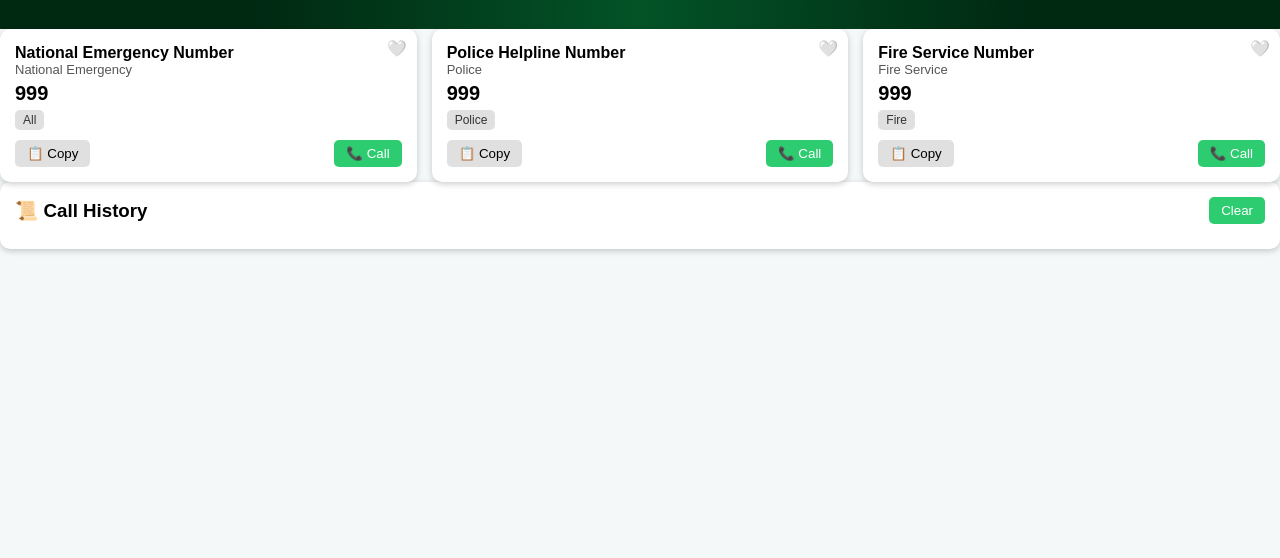
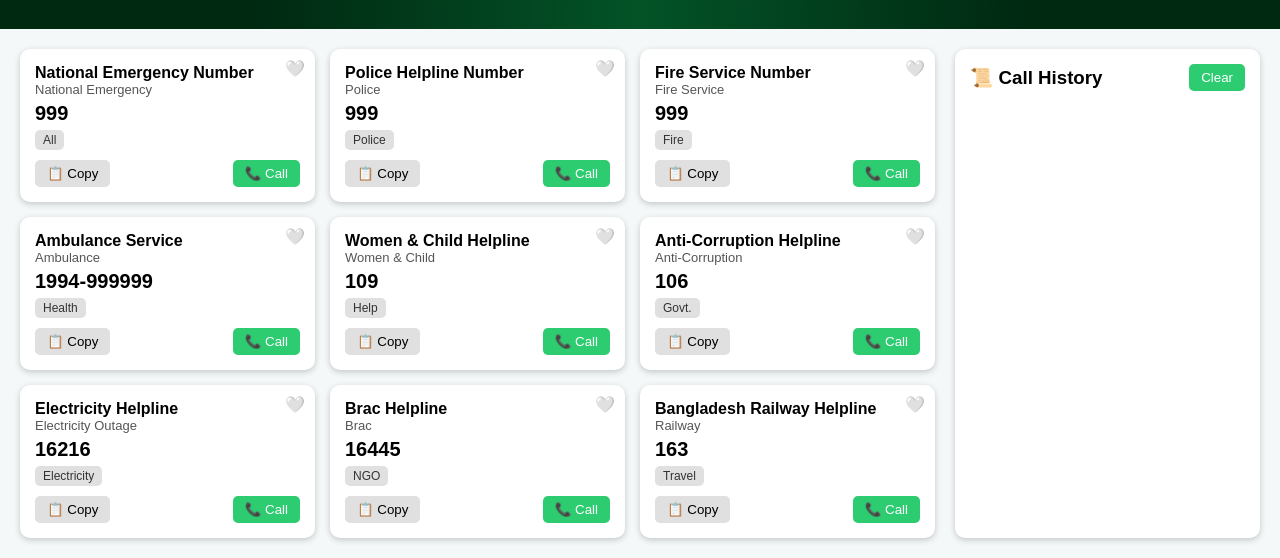
Before and after one commit to shraboni016/emergency-contact, a plain HTML site: page index.html in a window 1280 px wide. Shown: the part 253-811 px from the top of the page. Drawn offline with Linux system fonts and the light colour scheme.

Commit message:
added all card

```diff
--- a/index.html
+++ b/index.html
@@ -37,9 +37,10 @@
   </section>
 
     <!-- Main Section -->
-    <main class="main-section">
+  <main class="main-section">
     <!-- Card Section -->
     <div class="card-section">
+      <!-- Example Card -->
       <div class="card">
         <span class="heart" onclick="increaseHeart(this)">🤍</span>
         <h3>National Emergency Number</h3>
@@ -51,7 +52,8 @@
           <button onclick="makeCall('National Emergency Number','999')">📞 Call</button>
         </div>
       </div>
-       <div class="card">
+
+      <div class="card">
         <span class="heart" onclick="increaseHeart(this)">🤍</span>
         <h3>Police Helpline Number</h3>
         <p class="sub">Police</p>
@@ -74,9 +76,82 @@
           <button onclick="makeCall('Fire Service Number','999')">📞 Call</button>
         </div>
       </div>
+
+      <div class="card">
+        <span class="heart" onclick="increaseHeart(this)">🤍</span>
+        <h3>Ambulance Service</h3>
+        <p class="sub">Ambulance</p>
+        <p class="number">1994-999999</p>
+        <span class="badge">Health</span>
+        <div class="buttons">
+          <button onclick="copyNumber('1994-999999')">📋 Copy</button>
+          <button onclick="makeCall('Ambulance Service','1994-999999')">📞 Call</button>
+        </div>
+      </div>
+
+      <div class="card">
+        <span class="heart" onclick="increaseHeart(this)">🤍</span>
+        <h3>Women & Child Helpline</h3>
+        <p class="sub">Women & Child</p>
+        <p class="number">109</p>
+        <span class="badge">Help</span>
+        <div class="buttons">
+          <button onclick="copyNumber('109')">📋 Copy</button>
+          <button onclick="makeCall('Women & Child Helpline','109')">📞 Call</button>
+        </div>
+      </div>
+
+      <div class="card">
+        <span class="heart" onclick="increaseHeart(this)">🤍</span>
+        <h3>Anti-Corruption Helpline</h3>
+        <p class="sub">Anti-Corruption</p>
+        <p class="number">106</p>
+        <span class="badge">Govt.</span>
+        <div class="buttons">
+          <button onclick="copyNumber('106')">📋 Copy</button>
+          <button onclick="makeCall('Anti-Corruption Helpline','106')">📞 Call</button>
+        </div>
+      </div>
+
+      <div class="card">
+        <span class="heart" onclick="increaseHeart(this)">🤍</span>
+        <h3>Electricity Helpline</h3>
+        <p class="sub">Electricity Outage</p>
+        <p class="number">16216</p>
+        <span class="badge">Electricity</span>
+        <div class="buttons">
+          <button onclick="copyNumber('16216')">📋 Copy</button>
+          <button onclick="makeCall('Electricity Helpline','16216')">📞 Call</button>
+        </div>
+      </div>
+
+      <div class="card">
+        <span class="heart" onclick="increaseHeart(this)">🤍</span>
+        <h3>Brac Helpline</h3>
+        <p class="sub">Brac</p>
+        <p class="number">16445</p>
+        <span class="badge">NGO</span>
+        <div class="buttons">
+          <button onclick="copyNumber('16445')">📋 Copy</button>
+          <button onclick="makeCall('Brac Helpline','16445')">📞 Call</button>
+        </div>
+      </div>
+
+      <div class="card">
+        <span class="heart" onclick="increaseHeart(this)">🤍</span>
+        <h3>Bangladesh Railway Helpline</h3>
+        <p class="sub">Railway</p>
+        <p class="number">163</p>
+        <span class="badge">Travel</span>
+        <div class="buttons">
+          <button onclick="copyNumber('163')">📋 Copy</button>
+          <button onclick="makeCall('Bangladesh Railway Helpline','163')">📞 Call</button>
+        </div>
+      </div>
     </div>
 
-     <aside class="history">
+    <!-- History Section -->
+    <aside class="history">
       <div class="history-header">
         <h3>📜 Call History</h3>
         <button class="clear-btn" onclick="clearHistory()">Clear</button>
--- a/style.css
+++ b/style.css
@@ -79,6 +79,14 @@ body {
 .hero-logo {
   width: 80px;
   margin-bottom: 10px;
+}
+
+/* Main Section */
+.main-section {
+  display: grid;
+  grid-template-columns: 3fr 1fr;
+  gap: 20px;
+  padding: 20px;
 }
 
 /* Card Section */
```
